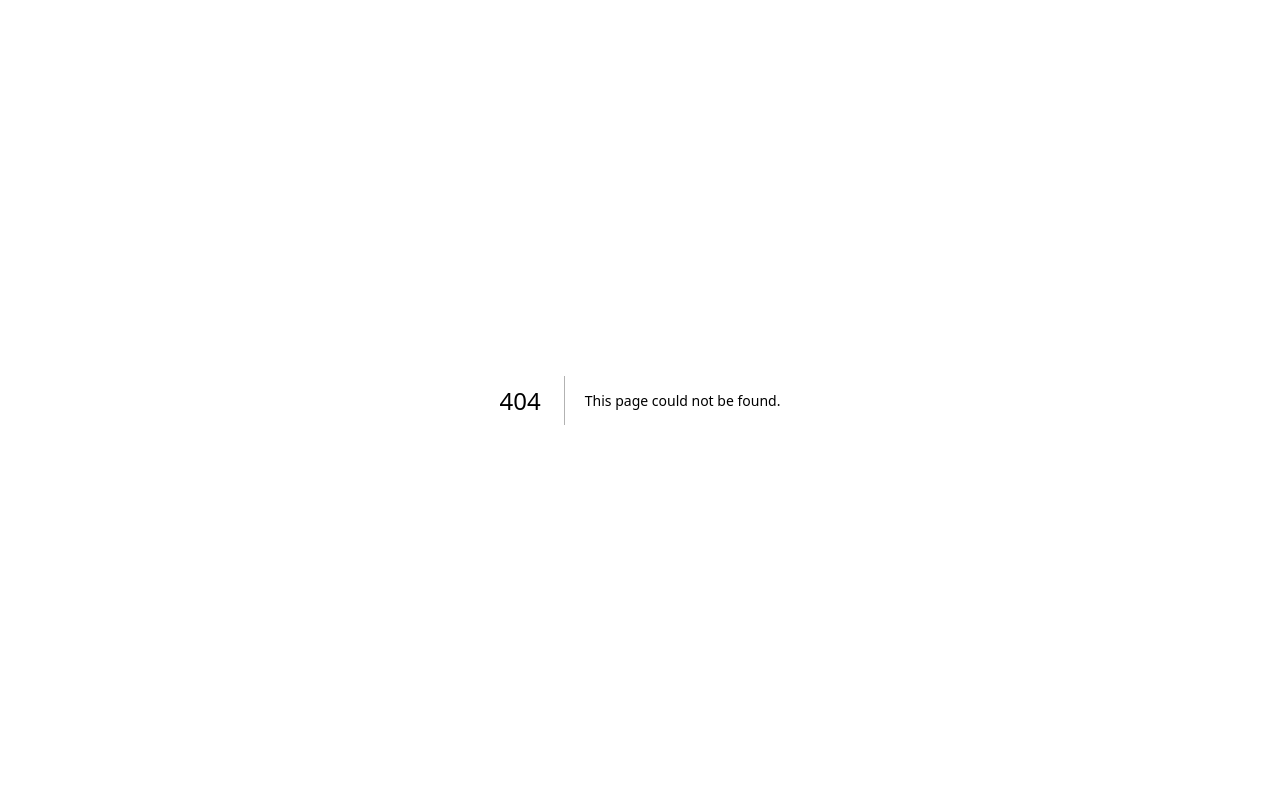
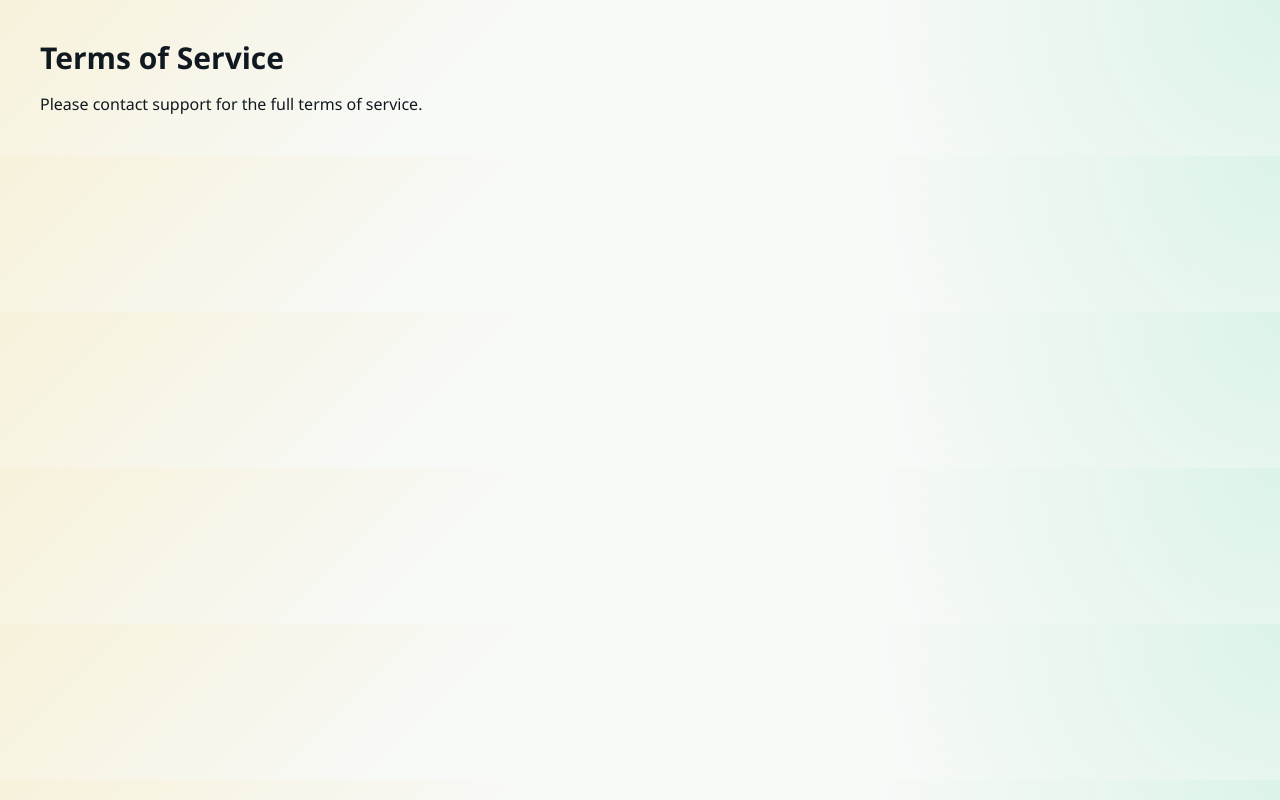
Before and after one commit to AliArsalanSamnani786/Thunder-Graphics-POS, a Next.js app in the folder apps/web/: page /terms in a window 1280 px wide. Before the commit this address had no page. Built offline with nearby package versions, Linux system fonts and the light colour scheme.

Commit message:
Fix: Resolve all build blockers including missing routes and type mismatches

```diff
--- /dev/null
+++ b/apps/web/app/privacy/page.tsx
@@ -0,0 +1,8 @@
+export default function PrivacyPage() {
+  return (
+    <main className="p-10">
+      <h1 className="text-3xl font-bold">Privacy Policy</h1>
+      <p className="mt-4">Your privacy is important to us.</p>
+    </main>
+  );
+}
--- a/apps/web/app/register/page.tsx
+++ b/apps/web/app/register/page.tsx
@@ -15,6 +15,7 @@ export default function RegisterPage() {
     country: "",
     password: "",
     acceptedTerms: false,
+    acceptedPrivacy: false,
   });
   const [loading, setLoading] = useState(false);
 
--- /dev/null
+++ b/apps/web/app/terms/page.tsx
@@ -0,0 +1,8 @@
+export default function TermsPage() {
+  return (
+    <main className="p-10">
+      <h1 className="text-3xl font-bold">Terms of Service</h1>
+      <p className="mt-4">Please contact support for the full terms of service.</p>
+    </main>
+  );
+}
```
